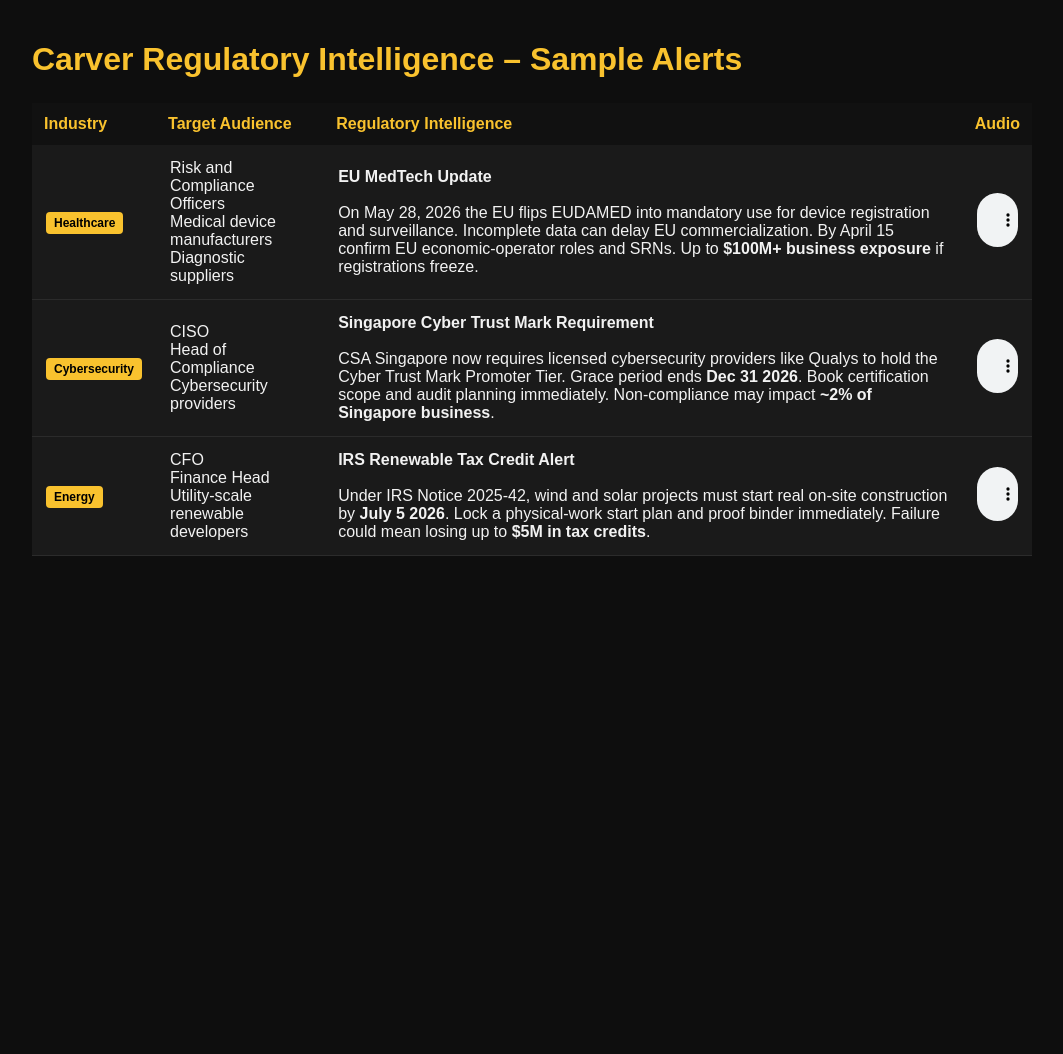
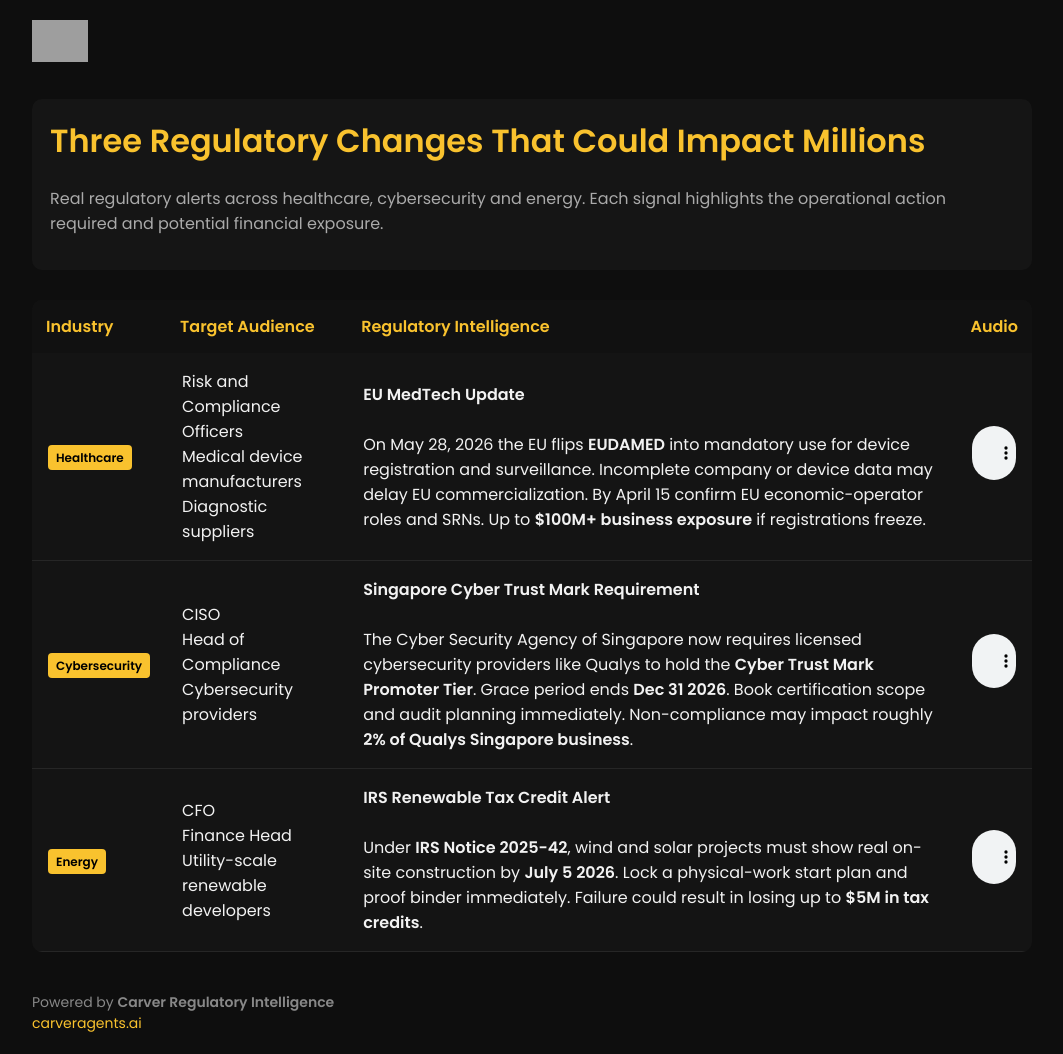
Before and after one commit to carveragents/carver-briefs, a plain HTML site: page index.html in a window 1280 px wide. Shown: the whole page, without its empty margins (108-1171 px from the left). Before the commit the page ends 800 px from the top, so only its background shows below. Drawn offline with Linux system fonts and the light colour scheme; grey boxes are pictures that could not be loaded.

Commit message:
Updated logo, fonts, layout

```diff
--- a/index.html
+++ b/index.html
@@ -1,15 +1,23 @@
 <!DOCTYPE html>
 <html>
 <head>
+
 <meta charset="UTF-8">
 <meta name="viewport" content="width=device-width, initial-scale=1">
 
-<title>Carver Regulatory Intelligence Samples</title>
+<title>Regulatory Alerts That Could Impact Millions | Carver</title>
+
+<meta property="og:title" content="Regulatory Alerts That Could Impact Millions">
+<meta property="og:description" content="Three regulatory alerts across healthcare, cybersecurity and energy. See how regulatory intelligence protects revenue.">
+<meta property="og:type" content="website">
+<meta property="og:url" content="https://carveragents.github.io/carver-briefs">
+
+<link href="https://fonts.googleapis.com/css2?family=Poppins:wght@300;400;500;600&display=swap" rel="stylesheet">
 
 <style>
 
 body{
-    font-family: Arial, sans-serif;
+    font-family:'Poppins', Arial, sans-serif;
     background:#0e0e0e;
     color:#f2f2f2;
     margin:0;
@@ -21,27 +29,48 @@ body{
     margin:auto;
 }
 
-h1{
+.header{
+    margin-bottom:30px;
+}
+
+.logo{
+    height:42px;
+}
+
+.hero{
+    background:#151515;
+    padding:18px;
+    border-radius:10px;
+    margin-bottom:30px;
+}
+
+.hero h1{
     color:#f9c22e;
-    margin-bottom:25px;
+    margin-top:0;
+}
+
+.hero p{
+    color:#aaa;
 }
 
 table{
     width:100%;
     border-collapse:collapse;
-    background:#1a1a1a;
+    background:#141414;
+    border-radius:10px;
+    overflow:hidden;
 }
 
 th{
     background:#111;
     color:#f9c22e;
-    padding:12px;
+    padding:14px;
     text-align:left;
 }
 
 td{
-    padding:14px;
-    border-bottom:1px solid #2b2b2b;
+    padding:16px;
+    border-bottom:1px solid #262626;
 }
 
 .tag{
@@ -50,7 +79,7 @@ td{
     padding:4px 8px;
     border-radius:4px;
     font-size:12px;
-    font-weight:bold;
+    font-weight:600;
 }
 
 audio{
@@ -60,6 +89,19 @@ audio{
 .card{
     display:none;
 }
+
+.footer{
+    margin-top:40px;
+    color:#888;
+    font-size:14px;
+}
+
+.footer a{
+    color:#f9c22e;
+    text-decoration:none;
+}
+
+/* MOBILE */
 
 @media (max-width:768px){
 
@@ -94,7 +136,21 @@ table{
 
 <div class="container">
 
-<h1>Carver Regulatory Intelligence – Sample Alerts</h1>
+<div class="header">
+<img src="https://cdn.prod.website-files.com/685e918182df0411e92bb871/686284fdb0c37eadfbabf22e_8-01-p-500.png" class="logo">
+</div>
+
+<div class="hero">
+
+<h1>Three Regulatory Changes That Could Impact Millions</h1>
+
+<p>
+Real regulatory alerts across healthcare, cybersecurity and energy.
+Each signal highlights the operational action required and potential financial exposure.
+</p>
+
+</div>
+
 
 <!-- DESKTOP TABLE -->
 
@@ -122,20 +178,25 @@ Diagnostic suppliers
 </td>
 
 <td>
+
 <strong>EU MedTech Update</strong><br><br>
-On May 28, 2026 the EU flips EUDAMED into mandatory use for device registration and surveillance.
 
-Incomplete data can delay EU commercialization.
+On May 28, 2026 the EU flips <b>EUDAMED</b> into mandatory use for device registration and surveillance.
+
+Incomplete company or device data may delay EU commercialization.
 
 By April 15 confirm EU economic-operator roles and SRNs.
 
 Up to <b>$100M+ business exposure</b> if registrations freeze.
+
 </td>
 
 <td>
+
 <audio controls>
 <source src="qualys-healthcare.wav" type="audio/wav">
 </audio>
+
 </td>
 
 </tr>
@@ -152,21 +213,25 @@ Cybersecurity providers
 </td>
 
 <td>
+
 <strong>Singapore Cyber Trust Mark Requirement</strong><br><br>
 
-CSA Singapore now requires licensed cybersecurity providers like Qualys to hold the Cyber Trust Mark Promoter Tier.
+The Cyber Security Agency of Singapore now requires licensed cybersecurity providers like Qualys to hold the <b>Cyber Trust Mark Promoter Tier</b>.
 
 Grace period ends <b>Dec 31 2026</b>.
 
 Book certification scope and audit planning immediately.
 
-Non-compliance may impact <b>~2% of Singapore business</b>.
+Non-compliance may impact roughly <b>2% of Qualys Singapore business</b>.
+
 </td>
 
 <td>
+
 <audio controls>
 <source src="qualys-cybersecurity.wav" type="audio/wav">
 </audio>
+
 </td>
 
 </tr>
@@ -186,18 +251,20 @@ Utility-scale renewable developers
 
 <strong>IRS Renewable Tax Credit Alert</strong><br><br>
 
-Under IRS Notice 2025-42, wind and solar projects must start real on-site construction by <b>July 5 2026</b>.
+Under <b>IRS Notice 2025-42</b>, wind and solar projects must show real on-site construction by <b>July 5 2026</b>.
 
 Lock a physical-work start plan and proof binder immediately.
 
-Failure could mean losing up to <b>$5M in tax credits</b>.
+Failure could result in losing up to <b>$5M in tax credits</b>.
 
 </td>
 
 <td>
+
 <audio controls>
 <source src="qualys-energy.wav" type="audio/wav">
 </audio>
+
 </td>
 
 </tr>
@@ -222,7 +289,7 @@ Diagnostic suppliers
 
 <div class="section">
 <b>Regulatory Intelligence</b><br>
-EU MedTech Update: EUDAMED becomes mandatory May 28 2026. Incomplete data can delay EU registrations. Confirm EU economic-operator roles and SRNs by April 15. Up to $100M+ exposure if registrations freeze.
+EU MedTech Update: EUDAMED becomes mandatory May 28 2026. Incomplete device data can delay EU registrations. Confirm EU operator roles and SRNs by April 15.
 </div>
 
 <audio controls>
@@ -245,7 +312,7 @@ Cybersecurity providers
 
 <div class="section">
 <b>Regulatory Intelligence</b><br>
-Singapore now requires cybersecurity providers to obtain Cyber Trust Mark Promoter Tier. Deadline Dec 31 2026. Non-compliance could affect about 2% of Qualys Singapore business.
+Singapore requires cybersecurity providers to obtain Cyber Trust Mark Promoter Tier by Dec 31 2026. Non-compliance may affect about 2% of Qualys Singapore business.
 </div>
 
 <audio controls>
@@ -278,6 +345,13 @@ IRS Notice 2025-42 requires real construction for wind and solar projects by Jul
 </div>
 
 
+<div class="footer">
+
+Powered by <b>Carver Regulatory Intelligence</b><br>
+<a href="https://carveragents.ai">carveragents.ai</a>
+
+</div>
+
 </div>
 
 </body>
```
